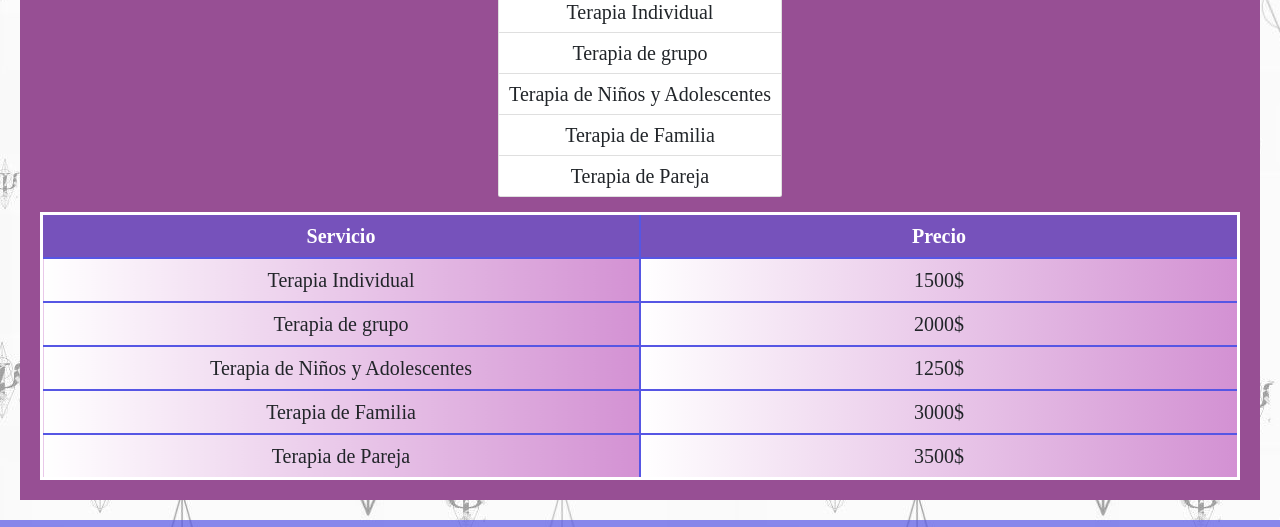
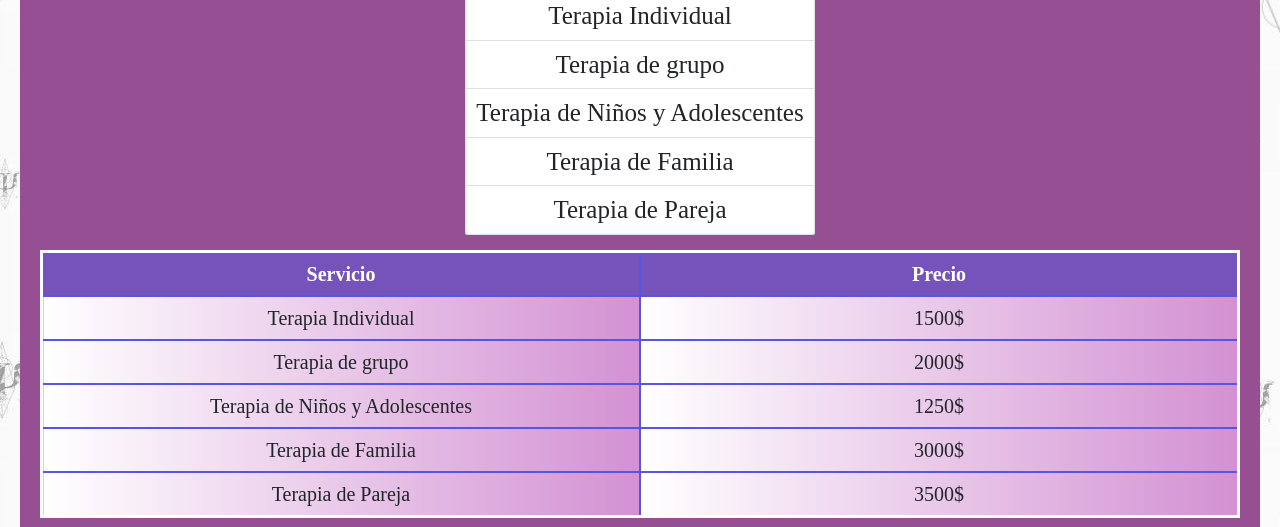
Before and after one commit to majo-eguia/Espacio-de-Ayuda-Terapeutica, a plain HTML site: page pages/servicios.html in a window 1280 px wide. Shown: the part 286-813 px from the top of the page. Drawn offline with nearby package versions, Linux system fonts and the light colour scheme; a web font is replaced by a local one.

Commit message:
💄 Cambios de font-sizes

```diff
--- a/css/style.css
+++ b/css/style.css
@@ -141,12 +141,6 @@ header h1 {
 .servicios {
     font-family: 'Franklin Gothic Medium', 'Arial Narrow', Arial, sans-serif;
     color: #fff;
-    display: grid;
-    grid-template-areas:
-        "nav"
-        "header"
-        "main"
-        "footer";
 }
 
 @keyframes tituloSegundoTiposDeTerapia {
@@ -235,7 +229,7 @@ th {
 }
 
 .contactForm h2 {
-    font-size: 3.2rem;
+    font-size: 2.5rem;
 }
 
 .contactForm .text-area-form-label {
--- a/pages/servicios.html
+++ b/pages/servicios.html
@@ -52,11 +52,11 @@
             <div class="servicios">
                 <h2 class="animate__animated animate__slideInDown">Servicios</h2>
                 <ul class="list-group w-fit-content m-auto">
-                    <li class="list-group-item fs-2">Terapia Individual</li>
-                    <li class="list-group-item fs-2">Terapia de grupo</li>
-                    <li class="list-group-item fs-2">Terapia de Niños y Adolescentes</li>
-                    <li class="list-group-item fs-2">Terapia de Familia</li>
-                    <li class="list-group-item fs-2 mb-4">Terapia de Pareja</li>
+                    <li class="list-group-item fs-1">Terapia Individual</li>
+                    <li class="list-group-item fs-1">Terapia de grupo</li>
+                    <li class="list-group-item fs-1">Terapia de Niños y Adolescentes</li>
+                    <li class="list-group-item fs-1">Terapia de Familia</li>
+                    <li class="list-group-item fs-1 mb-4">Terapia de Pareja</li>
                 </ul>
         </section>
         </div>
```
Also changed, not shown: pages/contactanos.html (+4 -4 lines), pages/quienes-somos.html (+1 -1 lines).
